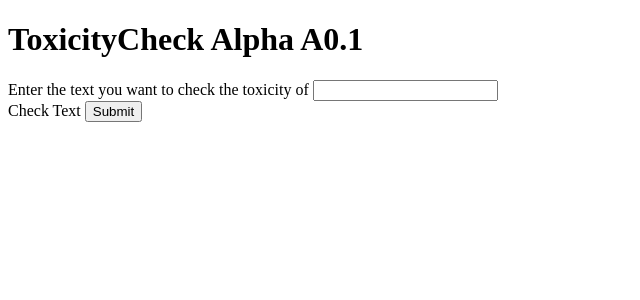
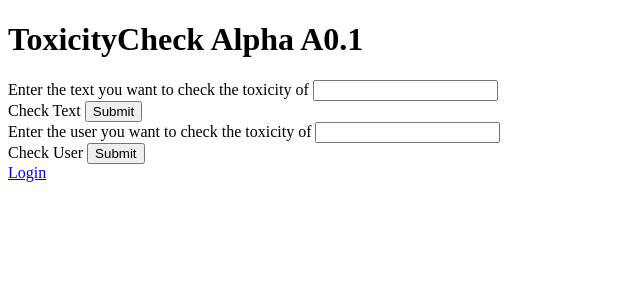
Before and after one commit to realazee/OpenAI-Reddit-Toxicity-Calculator, a Flask app: page / in a window 1280 px wide. Shown: the top 300 px of the page, without its empty margins (0-640 px from the left). Run offline with Flask 3, Linux system fonts and the light colour scheme; parts of the project's set-up code (start-up, migrations or seed data) failed here and were passed over.

Commit message:
added login redirect button and entry field for username toxicity check

```diff
--- a/templates/homepage.html
+++ b/templates/homepage.html
@@ -10,8 +10,16 @@
             <label for="checkText">Check Text</label>
             <input type="submit" name="checkText" /><br />
         </form>
+        <form method="post" action="/oauth.py">
+            <label for="Name">Enter the user you want to check the toxicity of</label>
+            <input type="nameToCheck" name="nameToCheck" /><br />
+            <label for="checkUser">Check User</label>
+            <input type="submit" name="checkUser" /><br />
+        </form>
      </div>
-     <!--add a button that loads /login-->
+
+    <a href="/login">Login</a>
+
 
 
 
```
